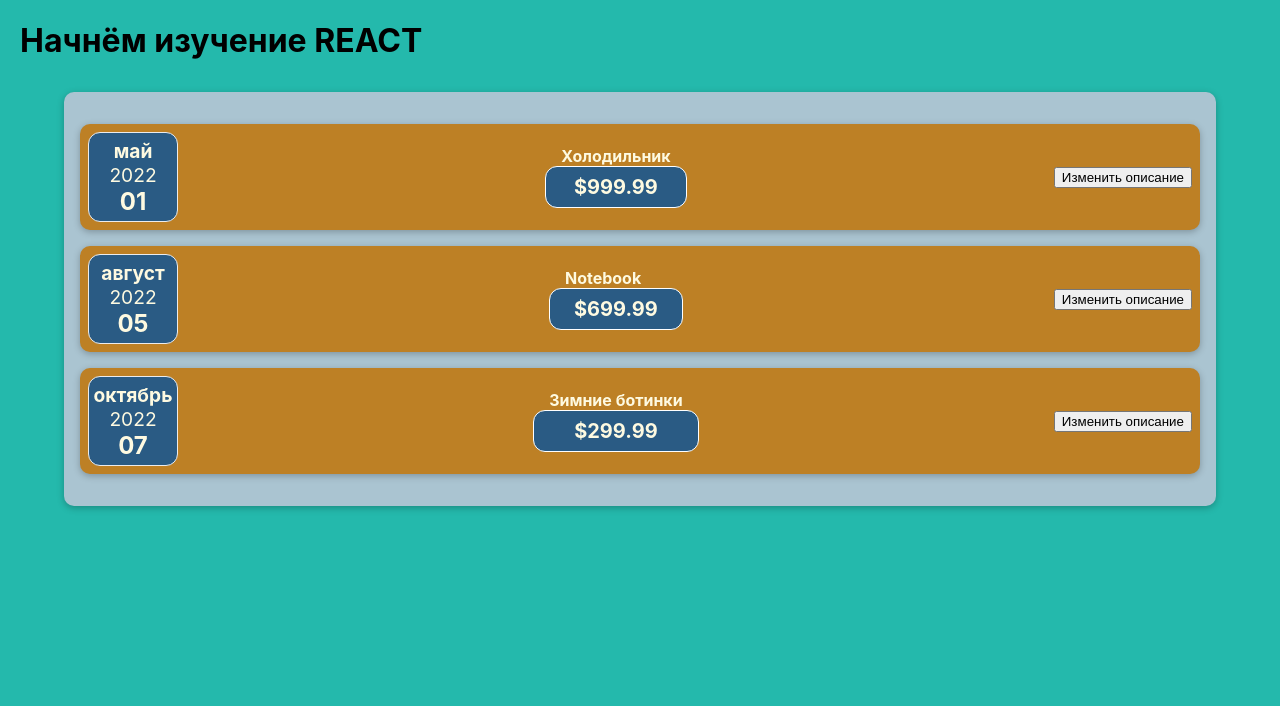
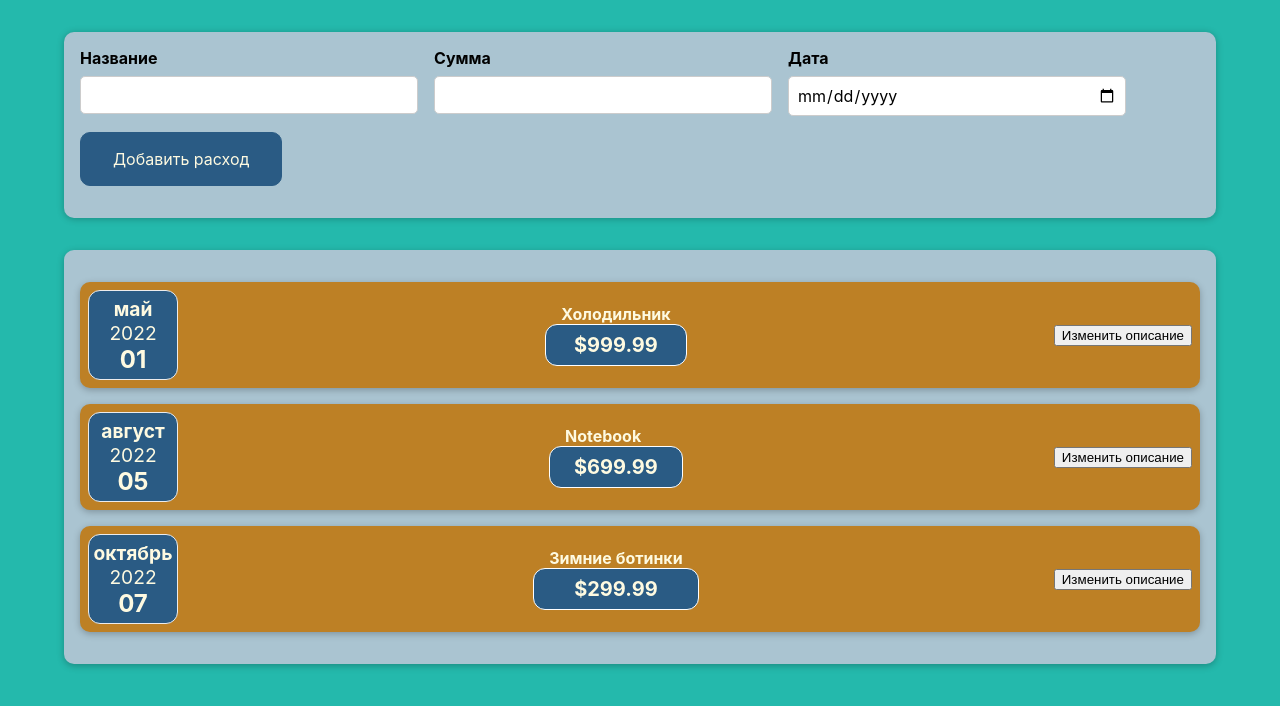
Before and after one commit to Answer-0885/reactApp, a React (Create React App) app: page / in a window 1280 px wide. Shown: the top 706 px of the page. Built offline with nearby package versions, Linux system fonts and the light colour scheme.

Commit message:
42 Лекция

```diff
--- a/src/App.js
+++ b/src/App.js
@@ -1,4 +1,5 @@
 // import React from "react";
+import NewCost from "./components/NewCost/NewCost";
 import Costs from "./components/Costs/Costs";
 
 const App = () => {
@@ -29,7 +30,7 @@
 
   return (
     <div>
-      <h1>Начнём изучение REACT</h1>
+      <NewCost />
         <Costs costs={costs} />
     </div>
   );
--- a/src/components/Costs/CostItem.js
+++ b/src/components/Costs/CostItem.js
@@ -1,12 +1,14 @@
 import "./CostItem.css"
 import CostDate from "./CostDate";
 import Card from "../UI/Card";
+import React, { useState } from "react"
 
 
 const CostItem = (props) => {
-    let description = props.description;
+    const [description, setDescription] = useState(props.description);
+
     const changeDescriptionHandler = ()=>{
-        description = "New text"
+        setDescription('New cost')// description = "New cost"; & CostItem(props)
         console.log(description);
     }
     return(
--- /dev/null
+++ b/src/components/NewCost/CostForm.css
@@ -0,0 +1,26 @@
+.new-cost__controls {
+    display: flex;
+    flex-wrap: wrap;
+    gap: 1rem;
+    margin-bottom: 1rem;
+    text-align: left;
+  }
+
+  .new-cost__control label {
+    font-weight: bold;
+    margin-bottom: 0.5rem;
+    display: block;
+  }
+
+  .new-cost__control input {
+    font: inherit;
+    padding: 0.5rem;
+    border-radius: 5px;
+    border: 1px solid #ccc;
+    width: 20rem;
+    max-width: 100%;
+  }
+
+  .new-cost__actions {
+    text-align: left;
+  }
--- /dev/null
+++ b/src/components/NewCost/CostForm.js
@@ -0,0 +1,83 @@
+import React, { useState } from 'react';
+import './CostForm.css'
+
+const CostForm = () => {
+
+   const [inputName, setInputName] = useState('');
+   const [inputAmount, setInputAmount] = useState('');
+   const [inputDate, setInputDate] = useState('');
+
+    // const [userInput, setUserInput] = useState({
+    //     name: '',
+    //     amount: '',
+    //     date: ''
+    // });
+
+    const nameChangeHandler = (event) => {
+        setInputName(event.target.value);
+    //    setUserInput({
+    //     ...userInput,
+    //    name: event.target.value
+    //    })
+        // setUserInput((previousState)=>{
+        //     return{
+        //         ...previousState,
+        //         name: event.target.value
+        //     }
+        // })
+    }
+
+    const amountChangeHandler = (event) => {
+        setInputAmount(event.target.value);
+        // setUserInput({
+        //     ...userInput,
+        //    amount: event.target.value
+        //    })
+    }
+
+    const dateChangeHandler = (event) => {
+        setInputDate(event.target.value);
+        // setUserInput({
+        //     ...userInput,
+        //    date: event.target.value
+        //    })
+    }
+
+    const submitHandler = (event) => {
+        event.preventDefault();
+
+        const costData = {
+            name: inputName,
+            amount: inputAmount,
+            date: new Date(inputDate)
+        }
+        console.log(costData);
+    }
+
+    return(
+         <form onSubmit={submitHandler}>
+            <div className="new-cost__controls">
+
+                <div className="new-cost__control">
+                    <label>Название</label>
+                    <input type='text' onChange={nameChangeHandler} />
+                </div>
+
+                <div className="new-cost__control">
+                    <label>Сумма</label>
+                    <input type='number' onChange={amountChangeHandler} min='0.01' step='0.01'/>
+                </div>
+
+                <div className="new-cost__control">
+                    <label>Дата</label>
+                    <input type='date' onChange={dateChangeHandler} min='2019-01-01' step='2022-12-31'/>
+                </div>
+
+                <div className="new-cost__actions">
+                    <button type="submit">Добавить расход</button>
+                </div>
+            </div>
+          </form>
+    )
+}
+export default CostForm;
--- /dev/null
+++ b/src/components/NewCost/NewCost.css
@@ -0,0 +1,27 @@
+.new-cost {
+    background-color: #aac4d1;
+    padding: 1rem;
+    margin: 2rem auto;
+    width: 70rem;
+    max-width: 95%;
+    border-radius: 10px;
+    text-align: center;
+    box-shadow: 0 1px 7px rgba(0, 0, 0, 0.25);
+  }
+
+  .new-cost button {
+    font: inherit;
+    cursor: pointer;
+    padding: 1rem 2rem;
+    border: 1px solid #2a5b84;
+    background-color: #2a5b84;
+    color: #fefae1;
+    border-radius: 10px;
+    margin-right: 3px;
+  }
+
+  .new-cost button:hover,
+  .new-cost button:active {
+    background-color: #2a5c84b2;
+    border-color: #2a5c84b2;
+  }
--- /dev/null
+++ b/src/components/NewCost/NewCost.js
@@ -0,0 +1,8 @@
+import CostForm from './CostForm'
+import './NewCost.css';
+const NewCost = () =>{
+ return <div className="new-cost">
+            <CostForm/>
+       </div>
+}
+export default NewCost;
```
